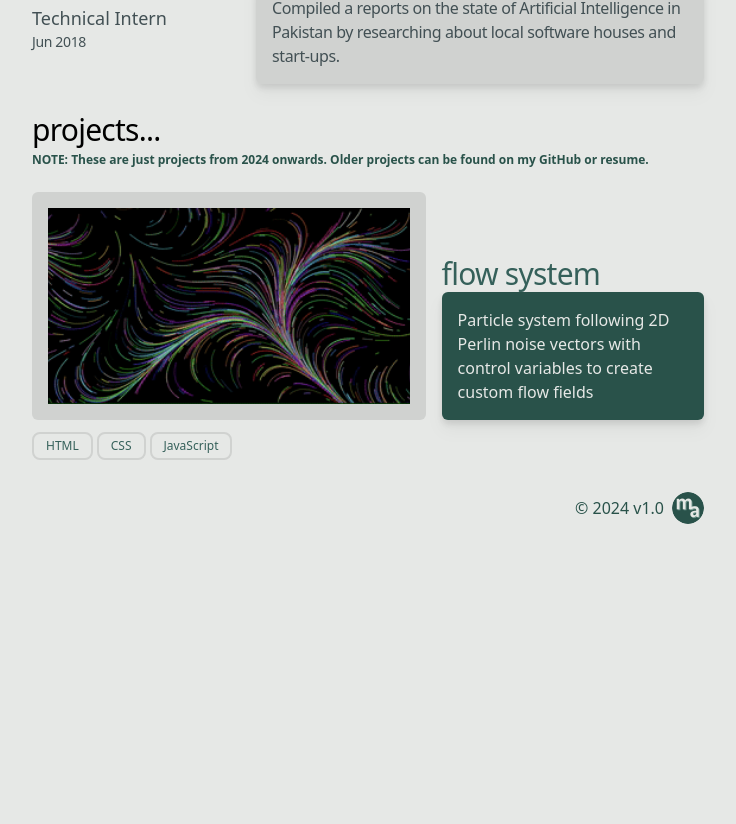
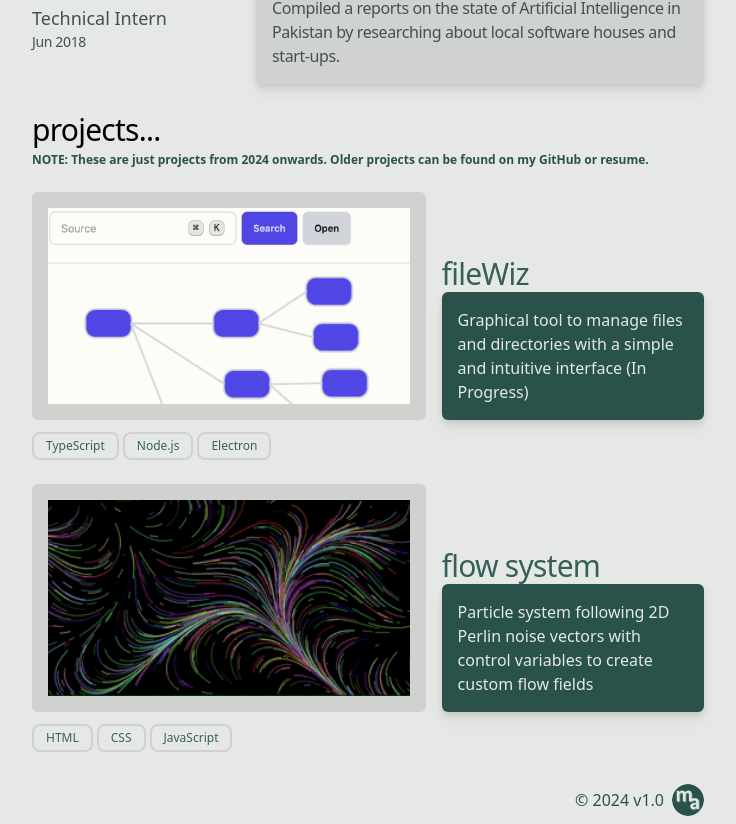
Before and after one commit to Mafzii/portfolio_v1, a Next.js app: page / in a window 1280 px wide. Shown: the part 980-1804 px from the top of the page, without its empty margins (272-1008 px from the left). Before the commit the page ends 1512 px from the top, so only its background shows below. Built offline with nearby package versions, Linux system fonts and the light colour scheme.

Commit message:
DEV-10: Projects | Added new project

```diff
--- a/components/Projects.jsx
+++ b/components/Projects.jsx
@@ -2,14 +2,24 @@ import { React, useState } from "react";
 import { motion, AnimatePresence } from "framer-motion";
 import Image from "next/image";
 import flowFieldGif from "../public/image/flow-fields.gif";
+import fileWiz from "../public/image/fileWiz.png"
 
 const _projects = [
+  {
+    name: "fileWiz",
+    image: fileWiz,
+    description:
+      "Graphical tool to manage files and directories with a simple and intuitive interface (In Progress)",
+    tech: ["TypeScript", "Node.js", "Electron"],
+    link: "https://github.com/Mafzii/file-visualizer",
+  },
   {
     name: "flow system",
     image: flowFieldGif,
     description:
       "Particle system following 2D Perlin noise vectors with control variables to create custom flow fields",
     tech: ["HTML", "CSS", "JavaScript"],
+    link: "https://github.com/Mafzii/particle-system",
   },
 ];
 
@@ -17,7 +27,10 @@ export default function Projects() {
   return (
     <section id="projects" className="my-4">
       <h1 className="text-black text-3xl tracking-tight">projects...</h1>
-      <p className="text-primary text-xs font-semibold pt-1"><span className="font-extrabold">NOTE:</span> These are just projects from 2024 onwards. Older projects can be found on my GitHub or resume.</p>
+      <p className="text-primary text-xs font-semibold pt-1">
+        <span className="font-extrabold">NOTE:</span> These are just projects
+        from 2024 onwards. Older projects can be found on my GitHub or resume.
+      </p>
       <div className="my-4">
         {_projects.map((info, index) => (
           <div key={"project-" + index} className="my-6 flex flex-col">
@@ -30,6 +43,7 @@ export default function Projects() {
                 </div>
               </div>
               <div className="relative h-52 md:h-auto basis-full md:basis-3/5 flex-grow-0 bg-background-dark rounded-t-md md:rounded-md">
+                <a target="_blank" href={info.link}>
                   <Image
                     fill
                     src={info.image}
@@ -37,6 +51,7 @@ export default function Projects() {
                     className="w-full rounded-md p-4 object-cover"
                     format="gif"
                   />
+                </a>
               </div>
               <div className="basis-full md:basis-2/5 flex-grow-0 flex flex-col-reverse md:flex-col">
                 <div className="flex items-end mt-1 md:mt-16">
```
Also changed, not shown: public/image/fileWiz.png (added). Lines whose indentation alone changed are shown as unchanged.
